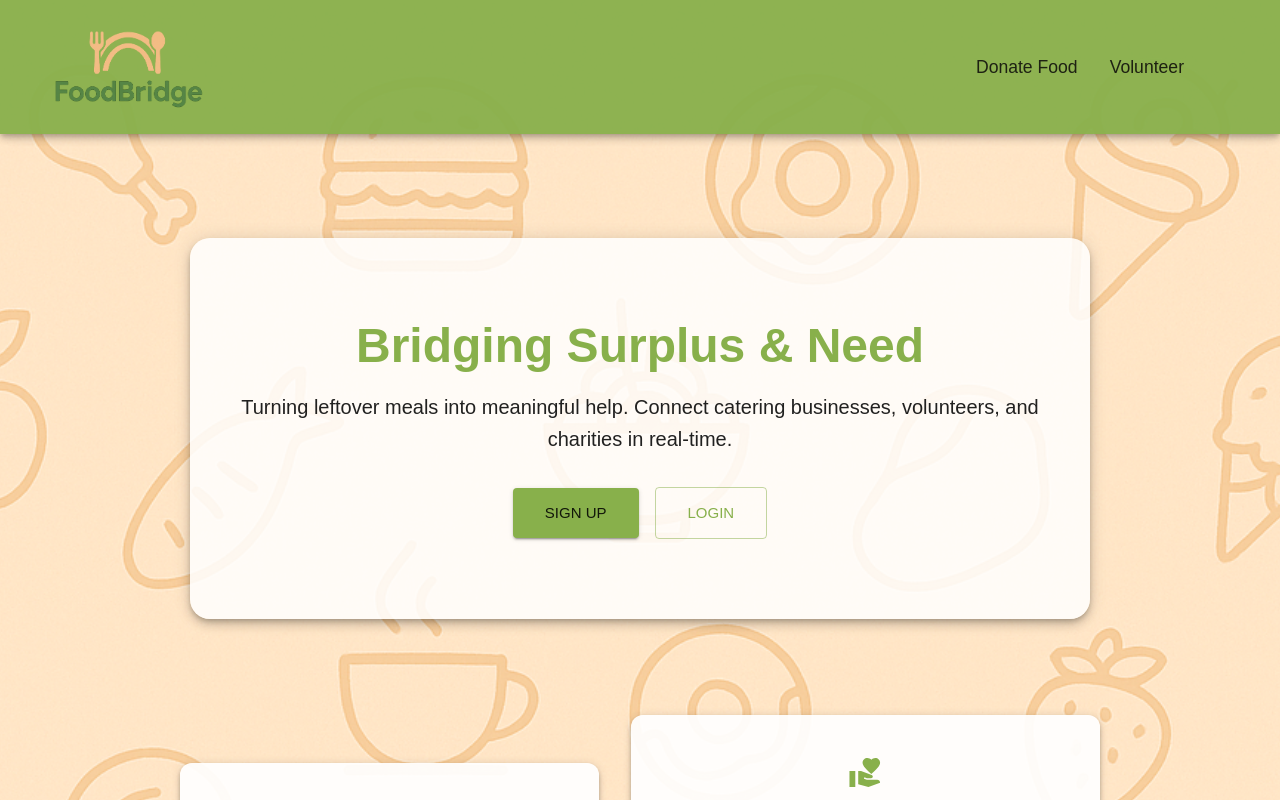
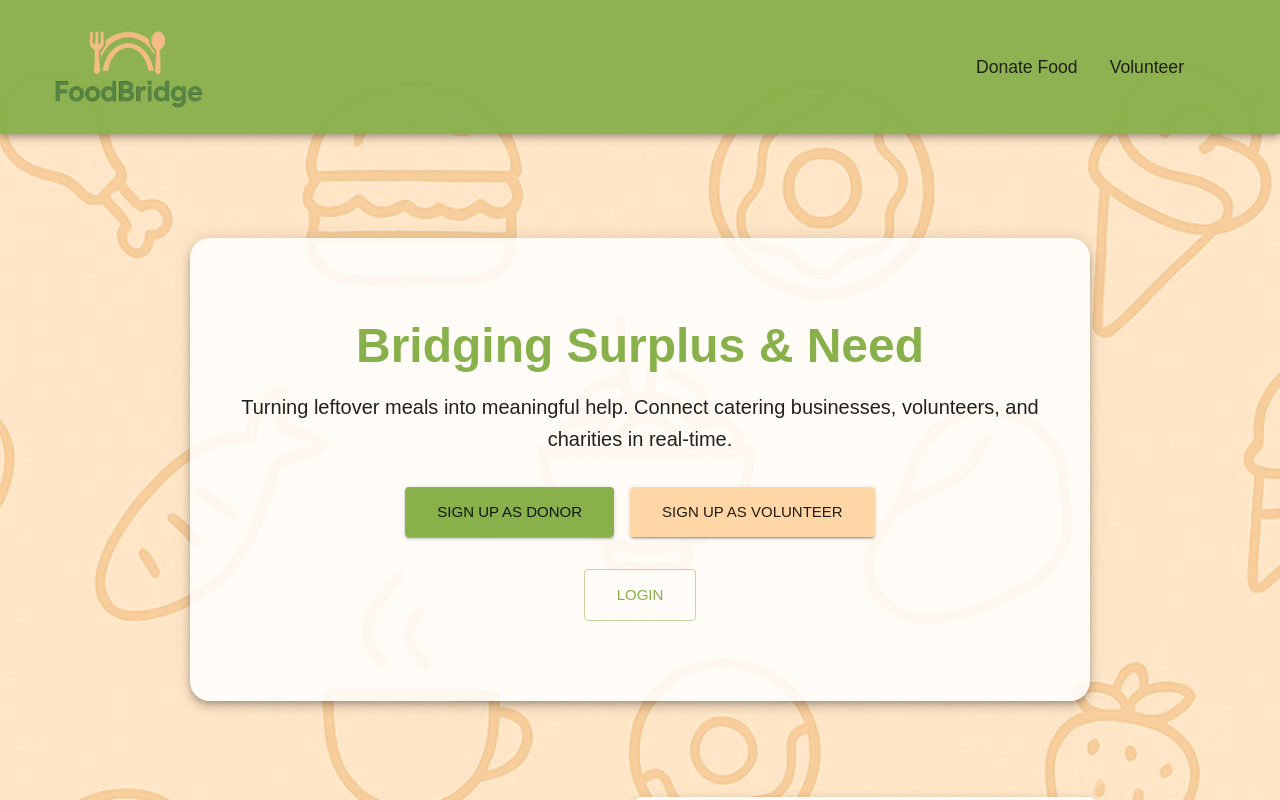
Before and after one commit to MiriamSanders/food_project, a React (Vite) app in the folder client/: page /home in a window 1280 px wide. Shown: the top 800 px of the page. Built offline with nearby package versions, Linux system fonts and the light colour scheme; some icons are missing.

Commit message:
Changing home screen buttons by function

```diff
--- a/client/src/components/HomePage.jsx
+++ b/client/src/components/HomePage.jsx
@@ -1,8 +1,6 @@
 import React from "react";
 import { useNavigate } from "react-router-dom";
 import {
-  AppBar,
-  Toolbar,
   Typography,
   Button,
   Container,
@@ -17,8 +15,10 @@ import Layout from "./layout/Layout";
 export default function HomePage({ setRole }) {
   const navigate = useNavigate();
 
+  // נבדוק אם המשתמש מחובר ומה התפקיד שלו
   const user = JSON.parse(localStorage.getItem("user"));
-  const isLoggedIn = !!user; // אם קיים משתמש בלוקל סטורג'
+  const isLoggedIn = !!user;
+  const role = user?.role;
 
   return (
     <Layout>
@@ -38,23 +38,42 @@ export default function HomePage({ setRole }) {
         <Typography variant="h3" gutterBottom color="primary">
           Bridging Surplus & Need
         </Typography>
+
         <Typography variant="h6" sx={{ mb: 4 }}>
           Turning leftover meals into meaningful help. Connect catering
           businesses, volunteers, and charities in real-time.
         </Typography>
 
-
-       {!isLoggedIn ? (
+        {/* --- אם לא מחובר --- */}
+        {!isLoggedIn && (
           <>
             <Button
               variant="contained"
               color="primary"
               size="large"
               sx={{ mr: 2, px: 4, py: 1.5 }}
-              onClick={() => navigate("/signup")}
+              onClick={() => {
+                setRole("donor");
+                navigate("/signup");
+              }}
             >
-              Sign Up
+              Sign Up as Donor
             </Button>
+
+            <Button
+              variant="contained"
+              color="secondary"
+              size="large"
+              sx={{ px: 4, py: 1.5 }}
+              onClick={() => {
+                setRole("volunteer");
+                navigate("/signup");
+              }}
+            >
+              Sign Up as Volunteer
+            </Button>
+
+            <Box sx={{ mt: 4 }}>
               <Button
                 variant="outlined"
                 color="primary"
@@ -64,40 +83,38 @@ export default function HomePage({ setRole }) {
               >
                 Login
               </Button>
+            </Box>
           </>
-        ) : (
-          <>
+        )}
+
+        {/* --- אם מחובר כתורם --- */}
+        {isLoggedIn && role === "donor" && (
           <Button
             variant="contained"
             color="primary"
             size="large"
-              sx={{ mr: 2, px: 4, py: 1.5 }}
-              onClick={() => {
-                setRole("donor");
-                navigate("/donor");
-              }}
+            sx={{ px: 4, py: 1.5 }}
+            onClick={() => navigate("/donation")}
           >
             Offer Food
           </Button>
+        )}
+
+        {/* --- אם מחובר כמתנדב --- */}
+        {isLoggedIn && role === "volunteer" && (
           <Button
-              variant="outlined"
+            variant="contained"
             color="primary"
             size="large"
             sx={{ px: 4, py: 1.5 }}
-              onClick={() => {
-                setRole("volunteer");
-                navigate("/volunteer");
-              }}
+            onClick={() => navigate("/claimdonation")}
           >
             Collect Food
           </Button>
-          </>
         )}
-
-
       </Box>
 
-      {/* Feature Section */}
+      {/* --- חלק תחתון של פיצ'רים --- */}
       <Container sx={{ mt: 12, mb: 12 }}>
         <Grid container spacing={4} justifyContent="center" alignItems="flex-start">
           {[
```
Lines whose indentation alone changed are shown as unchanged.
